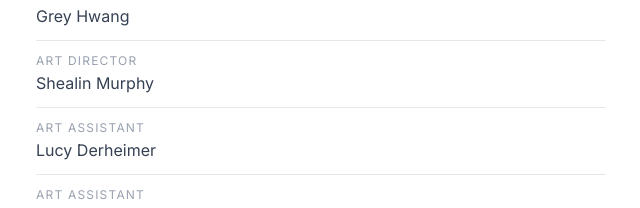
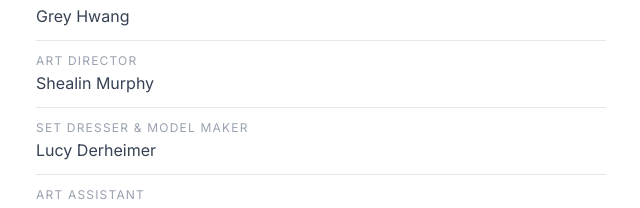
Before and after one commit to joehewett/coro, a React (Vite) app: page /director/look-around in a window 1280 px wide. Shown: the part 1420-1628 px from the top of the page, without its empty margins (634-1274 px from the left). Built offline with nearby package versions, Linux system fonts and the light colour scheme.

Commit message:
Fix Lucy Derheimer's role to Set Dresser & Model Maker in Look Around credits
Co-Authored-By: Claude Sonnet 4.6 <noreply@anthropic.com>

```diff
--- a/src/components/projects/LookAround.tsx
+++ b/src/components/projects/LookAround.tsx
@@ -13,7 +13,7 @@ const LookAround: React.FC = () => {
     // Art Department
     { name: 'Grey Hwang', role: 'Production Designer' },
     { name: 'Shealin Murphy', role: 'Art Director' },
-    { name: 'Lucy Derheimer', role: 'Art Assistant' },
+    { name: 'Lucy Derheimer', role: 'Set Dresser & Model Maker' },
     { name: 'María Mayer', role: 'Art Assistant' },
 
     // Camera & Lighting
```
